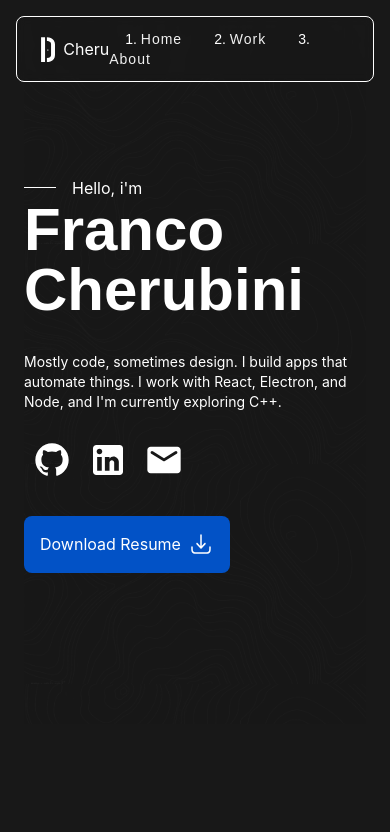
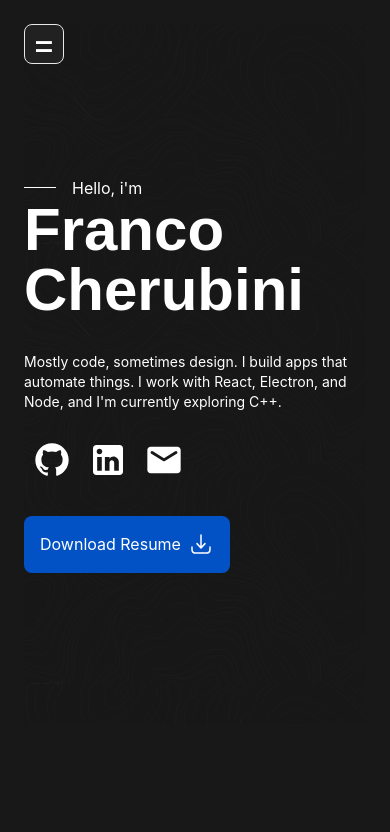
Before and after one commit to cherubinifranco/portfolio, a React (Create React App) app: page / in a window 390 px wide. Shown: the top 832 px of the page. Built offline with nearby package versions, Linux system fonts and the light colour scheme.

Commit message:
feat: Added responsive navbar / menu

```diff
--- a/src/components/Navbar.jsx
+++ b/src/components/Navbar.jsx
@@ -1,3 +1,5 @@
+/** @format */
+
 const links = [
   {
     name: "Home",
@@ -8,27 +10,72 @@ const links = [
     link: "#timeline",
   },
   {
-    name: "About",
-    link: "#about",
+    name: "Projects",
+    link: "#projects",
   },
 ];
+import { useEffect, useState } from "react";
 import { logoIcon } from "../files/icons";
 
 export default function Navbar() {
+  const [isOpen, setIsOpen] = useState(false);
+  useEffect(() => {
+    document.body.style.overflow = isOpen ? "hidden" : "auto";
+    return () => (document.body.style.overflow = "auto"); // cleanup on unmount
+  }, [isOpen]);
+
+  useEffect(() => {
+    const handleResize = () => {
+      if (window.innerWidth >= 768) setIsOpen(false);
+    };
+
+    window.addEventListener("resize", handleResize);
+    return () => window.removeEventListener("resize", handleResize);
+  }, []);
+
   return (
-    <nav className="mx-auto max-w-[1400px] fixed backdrop-blur-sm inset-x-0 top-4 z-50 flex w-11/12 flex flex-row justify-between text-white items-center text-sm md:flex-nowrap md:justify-start px-4 py-3 rounded-lg border border-white">
-      <a href="/" className="inline-flex items-center hover:text-mainacc text-base">
+    <div>
+      <button
+        className="md:hidden fixed text-white text-4xl left-6 top-6 h-10 w-10 flex items-center justify-center bg-secondbg z-50 p-2 border rounded-lg"
+        onClick={() => setIsOpen(true)}
+      >
+        =
+      </button>
+      <nav className="hidden mx-auto max-w-[1400px] fixed backdrop-blur-sm inset-x-0 top-4 z-50 w-11/12 md:flex justify-between text-sm px-4 rounded-lg border border-white">
+        <a href="/" className="inline-flex items-center hover:text-mainacc text-white text-xl">
           {logoIcon} Cheru
         </a>
-      <div>
+        <div className="p-4">
           {links.map((el, index) => (
-          <a href={el.link} key={index + el.name} className="group p-4">
-            <span className="poppins-thin hover:text-white">{index + 1}. </span>
+            <a href={el.link} key={index + el.name} className="group p-4 mr-3">
+              <span className="poppins-thin text-white">{"I".repeat(index + 1)}. </span>
               <span className="group-hover:text-mainacc poppins-regular text-alwhite tracking-[1px]">{el.name}</span>
             </a>
           ))}
         </div>
       </nav>
+
+      <nav
+        className={`mx-auto max-w-[1400px] bg-secondbg fixed z-50 w-full h-full flex flex-col items-center justify-center gap-10 transition duration-300  ${
+          isOpen ? "-translate-x-0" : "-translate-x-full"
+        }`}
+      >
+        <button onClick={(prev) => setIsOpen(!prev)} className="absolute top-10 left-10 text-2xl text-white hover:text-red-400">
+          X
+        </button>
+        <a href="/" className="inline-flex items-center hover:text-mainacc text-white text-3xl">
+          {logoIcon} Cheru
+        </a>
+        <div className="flex flex-col md:flex-row gap-10">
+          {links.map((el, index) => (
+            <a href={el.link} key={index + el.name} className="group p-4" onClick={() => setIsOpen(false)}>
+              <span className="poppins-thin text-white">{"I".repeat(index + 1)}. </span>
+              <span className="group-hover:text-mainacc poppins-regular text-alwhite tracking-[1px]">{el.name}</span>
+            </a>
+          ))}
+        </div>
+      </nav>
+    </div>
   );
 }
 
```
Lines whose indentation alone changed are shown as unchanged.
